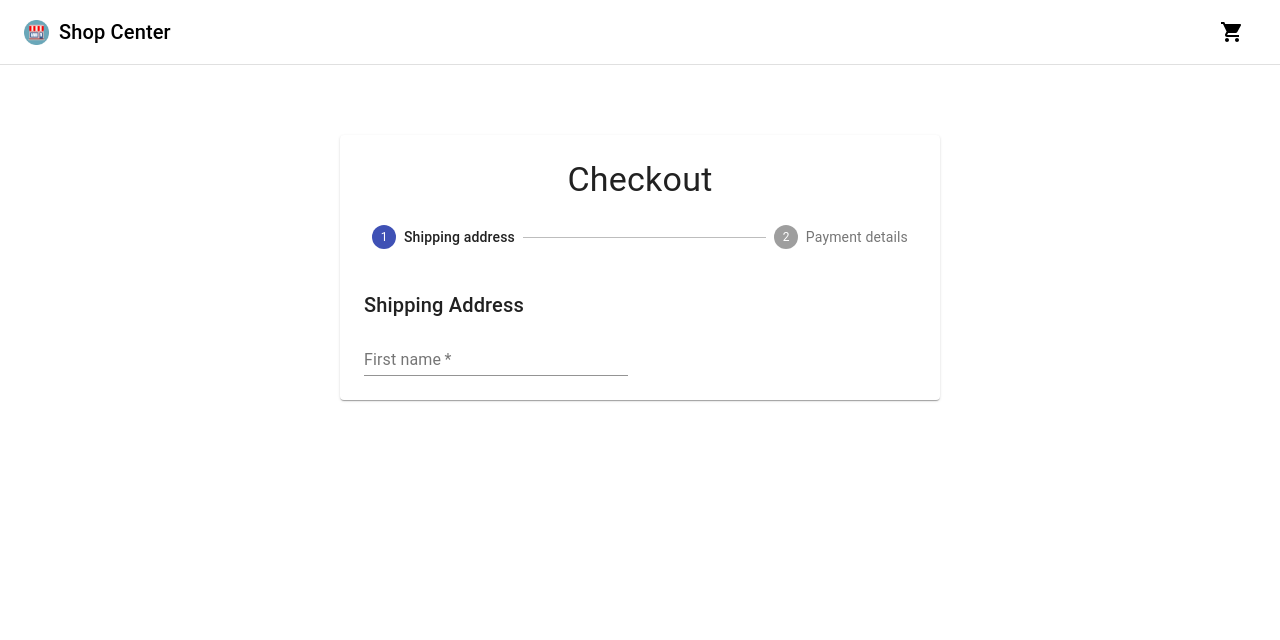
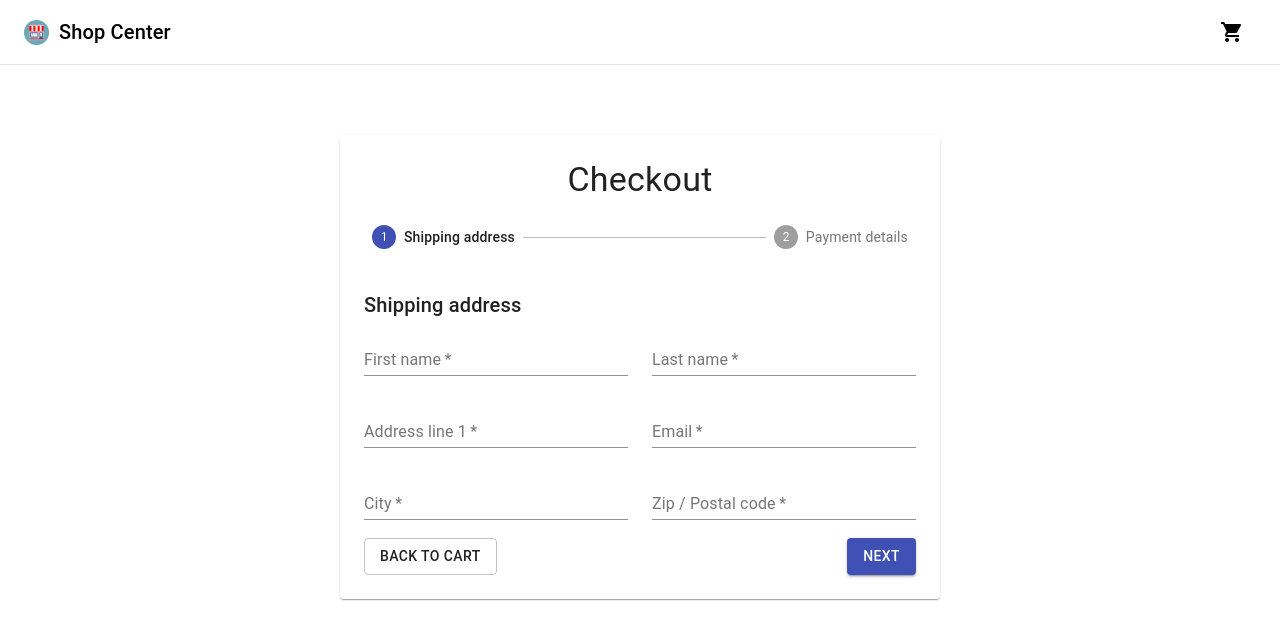
Before and after one commit to ycfan23/ECommerceApp, a React (Create React App) app: page /checkout in a window 1280 px wide. Shown: the top 640 px of the page. Built offline with nearby package versions, Linux system fonts and the light colour scheme; no server answers.

Commit message:
AddressForm updated

```diff
--- a/src/Components/CheckoutForm/AddressForm.jsx
+++ b/src/Components/CheckoutForm/AddressForm.jsx
@@ -1,24 +1,64 @@
-import React from 'react';
+import React, { useState, useEffect } from 'react';
 import { InputLabel, Select, MenuItem, Button, Grid, Typography } from '@material-ui/core';
 import { useForm, FormProvider } from 'react-hook-form';
+import { Link } from 'react-router-dom';
 
-import FormInput from './InputForm'
+import { commerce } from '../../lib/commerce';
+import FormInput from './InputForm';
 
-const AddressForm = () => {
+const AddressForm = ({ checkoutToken, test }) => {
+  const [shippingCountries, setShippingCountries] = useState([]);
+  const [shippingCountry, setShippingCountry] = useState('');
+  const [shippingSubdivisions, setShippingSubdivisions] = useState([]);
+  const [shippingSubdivision, setShippingSubdivision] = useState('');
+  const [shippingOptions, setShippingOptions] = useState([]);
+  const [shippingOption, setShippingOption] = useState('');
   const methods = useForm();
+
+  const fetchShippingCountries = async (checkoutTokenId) => {
+    const { countries } = await commerce.services.localeListShippingCountries(checkoutTokenId);
+
+    setShippingCountries(countries);
+    setShippingCountry(Object.keys(countries)[0]);
+  };
+
+  const fetchSubdivisions = async (countryCode) => {
+    const { subdivisions } = await commerce.services.localeListSubdivisions(countryCode);
+
+    setShippingSubdivisions(subdivisions);
+    setShippingSubdivision(Object.keys(subdivisions)[0]);
+  };
+
+  const fetchShippingOptions = async (checkoutTokenId, country, stateProvince = null) => {
+    const options = await commerce.checkout.getShippingOptions(checkoutTokenId, { country, region: stateProvince });
+
+    setShippingOptions(options);
+    setShippingOption(options[0].id);
+  };
+
 
   return (
     <>
-      <Typography variant='h6' gutterBottom>Shipping Address</Typography>
+      <Typography variant="h6" gutterBottom>Shipping address</Typography>
       <FormProvider {...methods}>
-        <form onSubmit=''>
+        <form onSubmit={methods.handleSubmit((data) => test({ ...data, shippingCountry, shippingSubdivision, shippingOption }))}>
           <Grid container spacing={3}>
-            <FormInput required name='firstName' label='First name'/>
+            <FormInput required name="firstName" label="First name" />
+            <FormInput required name="lastName" label="Last name" />
+            <FormInput required name="address1" label="Address line 1" />
+            <FormInput required name="email" label="Email" />
+            <FormInput required name="city" label="City" />
+            <FormInput required name="zip" label="Zip / Postal code" />
           </Grid>
+          <br />
+          <div style={{ display: 'flex', justifyContent: 'space-between' }}>
+            <Button component={Link} variant="outlined" to="/cart">Back to Cart</Button>
+            <Button type="submit" variant="contained" color="primary">Next</Button>
+          </div>
         </form>
       </FormProvider>
     </>
-  )
-}
+  );
+};
 
-export default AddressForm
+export default AddressForm;
```
